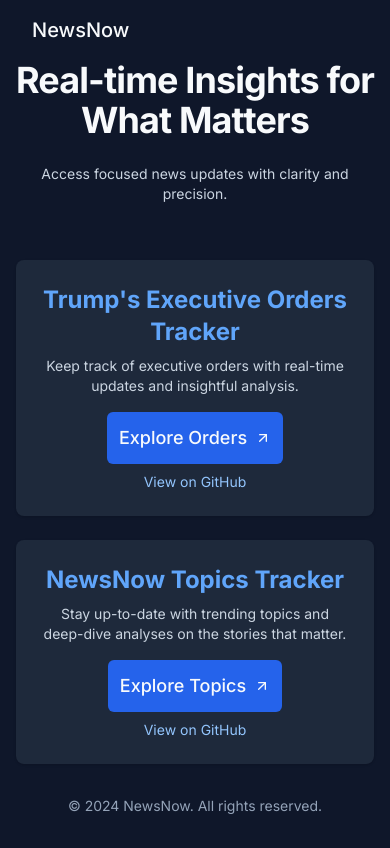
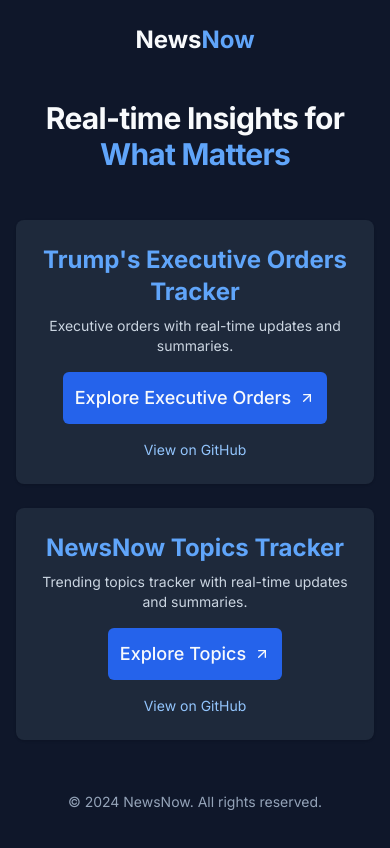
Before and after one commit to ghsaboias/news-now, a Next.js app in the folder new-app/: page / in a window 390 px wide. Built offline with nearby package versions, Linux system fonts and the light colour scheme.

Commit message:
feat: enhance home page design and responsiveness

```diff
--- a/new-app/src/components/home/HomeContent.tsx
+++ b/new-app/src/components/home/HomeContent.tsx
@@ -1,5 +1,6 @@
 'use client';
 
+import { useMediaQuery } from '@/hooks/useMediaQuery';
 import { usePerformanceMonitor } from '@/hooks/usePerformanceMonitor';
 import { ArrowUpRightIcon } from 'lucide-react';
 import Link from "next/link";
@@ -12,14 +13,16 @@
         logMountTime: true
     });
 
+    const isMobile = useMediaQuery('(max-width: 768px)');
+    console.log(isMobile);
+
     // Introduction section with enhanced copy and clearer CTAs.
     const introductionSection = (
-        <section className="text-center flex flex-col items-center gap-6 w-full px-4">
-            <h1 className="text-4xl sm:text-5xl md:text-6xl tracking-tight font-bold text-gray-50">
-                Real-time Insights for What Matters
+        <section className="text-center flex flex-col items-center gap-2 w-full px-4">
+            <h1 className="text-3xl sm:text-5xl md:text-6xl tracking-tight font-bold text-gray-50">
+                Real-time Insights for <br /> <span className="text-blue-400">What Matters</span>
             </h1>
             <p className="max-w-2xl text-sm sm:text-base md:text-lg text-gray-300">
-                Access focused news updates with clarity and precision.
             </p>
             <div className="grid grid-cols-1 md:grid-cols-2 gap-6 mt-8 w-full">
                 <div className="bg-gray-800 rounded-lg shadow p-6">
@@ -27,9 +30,9 @@
                         Trump's Executive Orders Tracker
                     </h2>
                     <p className="text-sm sm:text-base text-gray-300 mb-4">
-                        Keep track of executive orders with real-time updates and insightful analysis.
+                        Executive orders with real-time updates and summaries.
                     </p>
-                    <div className="flex flex-col items-center gap-2">
+                    <div className="flex flex-col items-center gap-4">
                         <Link
                             href="https://trump-tracker.aiworld.com.br/"
                             className="group inline-block p-3 text-lg font-medium rounded-md text-gray-50 bg-blue-600 hover:bg-blue-700 transition-colors flex items-center gap-2"
@@ -37,7 +40,7 @@
                             rel="noopener noreferrer"
                             title="View Trump's Executive Orders Tracker"
                         >
-                            Explore Orders <ArrowUpRightIcon className="w-4 h-4" />
+                            Explore Executive Orders <ArrowUpRightIcon className="w-4 h-4" />
                         </Link>
                         <Link
                             href="https://github.com/ghsaboias/trump-tracker"
@@ -55,9 +58,9 @@
                         NewsNow Topics Tracker
                     </h2>
                     <p className="text-sm sm:text-base text-gray-300 mb-4">
-                        Stay up-to-date with trending topics and deep-dive analyses on the stories that matter.
+                        Trending topics tracker with real-time updates and summaries.
                     </p>
-                    <div className="flex flex-col items-center gap-2">
+                    <div className="flex flex-col items-center gap-4">
                         <Link
                             href="/summarizer"
                             className="group inline-block p-3 text-lg font-medium rounded-md text-gray-50 bg-blue-600 hover:bg-blue-700 transition-colors flex items-center gap-2"
@@ -82,9 +85,9 @@
 
     return (
         <div className="lg:w-[90%] sm:w-[100%] min-h-screen mx-auto bg-gray-900 flex flex-col">
-            <header className="py-4 mx-8">
-                <div className="text-xl sm:text-2xl font-medium text-gray-50" role="banner">
-                    NewsNow
+            <header className="py-6 mx-8">
+                <div className="text-2xl sm:text-2xl font-bold text-gray-50 text-center">
+                    News<span className="text-blue-400">Now</span>
                 </div>
             </header>
             <main className="flex-grow flex flex-col justify-center items-center gap-4">
```
